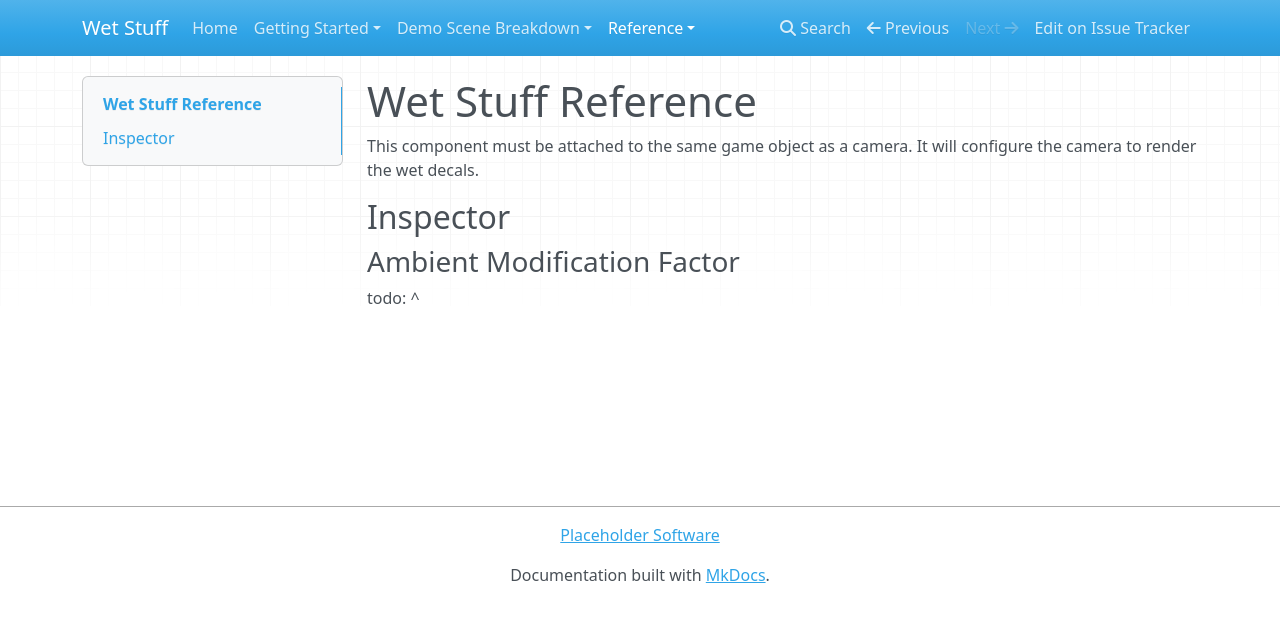
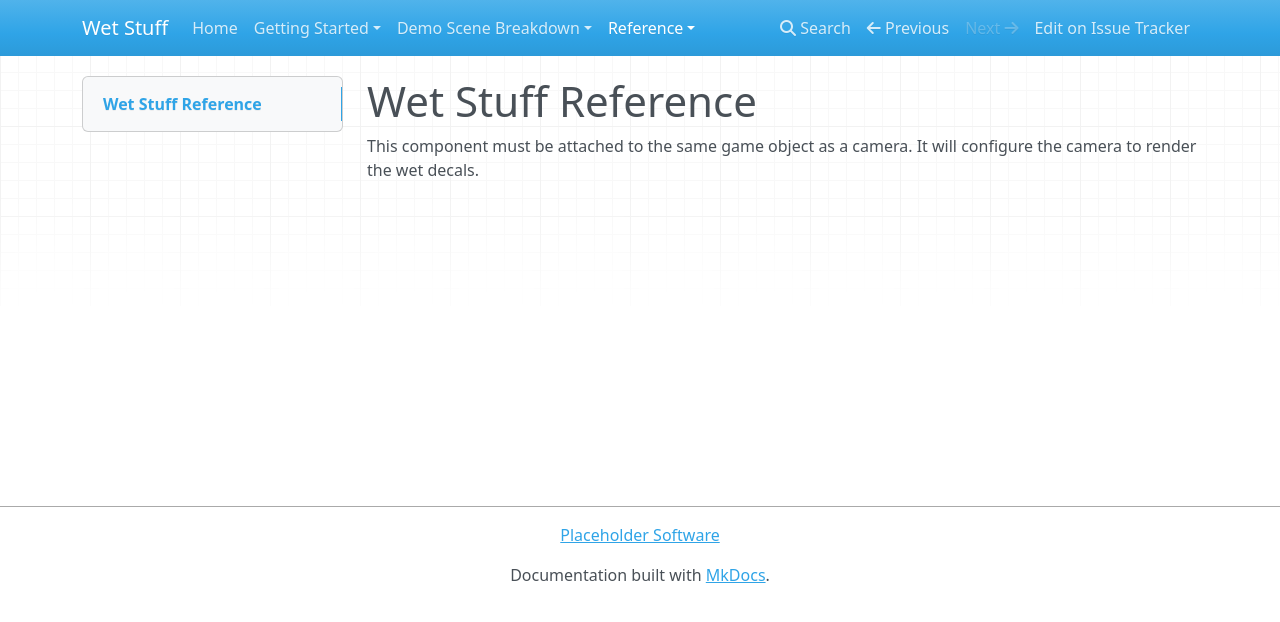
Before and after one commit to Placeholder-Software/WetSurfaceDecals, an MkDocs documentation site: the page built from docs/Reference/WetStuff.md, in a window 1280 px wide. Shown: the top 622 px of the page. Built offline with MkDocs 1.6.1, drawn with Linux system fonts in a browser that asks for light colours; nearby versions of some CDN libraries; old or Windows-style settings are respelled for this version of MkDocs.

Commit message:
Removed ambient mod from docs

```diff
--- a/docs/Reference/WetStuff.md
+++ b/docs/Reference/WetStuff.md
@@ -1,9 +1,3 @@
 # Wet Stuff Reference
 
 This component must be attached to the same game object as a camera. It will configure the camera to render the wet decals.
-
-## Inspector
-
-### Ambient Modification Factor
-
-todo: ^
```
